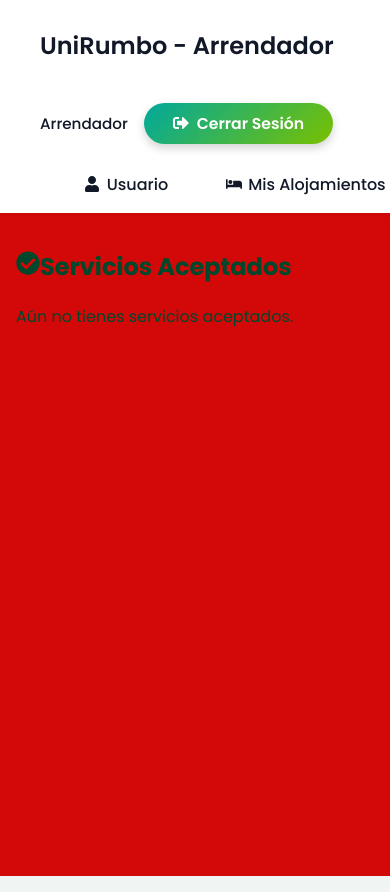
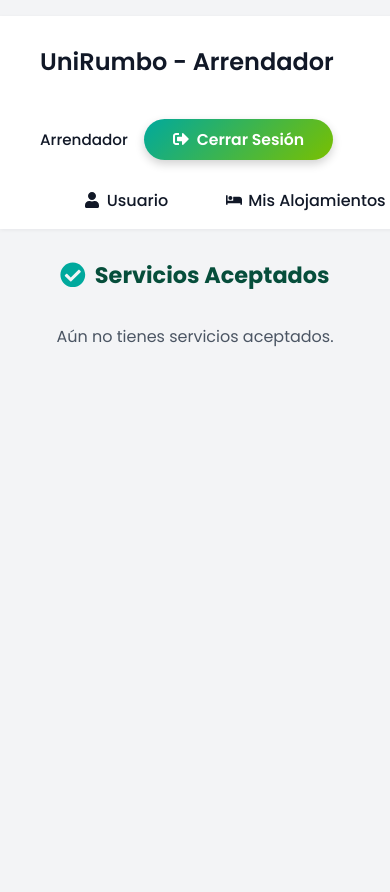
Before and after one commit to SorathDem/FrontUniRumbo, a React (Vite) app: page /servicios/1 in a window 390 px wide. Shown: the top 892 px of the page. Built offline with nearby package versions, Linux system fonts and the light colour scheme.

Commit message:
Add files via upload

```diff
--- a/src/styles/solicitudes.css
+++ b/src/styles/solicitudes.css
@@ -1,129 +1,158 @@
-/* ====== FONDO Y ESTILO GENERAL ====== */
-.page-solicitudes{
-  font-family: "Poppins", sans-serif;
+/* Página Servicios / Solicitudes aceptadas */
+
+.page-solicitudes {
   min-height: 100vh;
-  background: #d30808; /* Verde claro degradado */
-  margin: 0;
-  padding-bottom: 2rem;
-  color: #00482B;
+  padding: 1.5rem 2.5rem 2.5rem;
+  background-color: #f3f4f6; /* fondo claro, no rojo */
 }
 
-/* ====== WRAPPER ====== */
+/* Fuente global para esta vista */
+.page-solicitudes,
+.page-solicitudes * {
+  font-family: "Poppins", system-ui, -apple-system, BlinkMacSystemFont,
+    sans-serif;
+}
+
+/* Contenedor principal */
 .solicitudes-wrap {
   max-width: 1000px;
   margin: 0 auto;
-  padding: 2rem 1rem;
-  box-sizing: border-box;
 }
 
-/* ====== TITULO ====== */
-.title {
+/* Título principal */
+.solicitudes-title {
+  margin-top: 1.8rem;
+  font-size: 1.6rem;
+  font-weight: 700;
+  color: #064e3b;
   text-align: center;
-  font-size: 2rem;
-  font-weight: 700;
-  color: #00482B; /* Verde oscuro */
-  margin-bottom: 2rem;
+  display: flex;
+  align-items: center;
+  justify-content: center;
+  gap: 0.55rem;
 }
 
-/* ====== MENSAJES ====== */
-.loading,
-.empty {
-  text-align: center;
-  font-size: 1.2rem;
-  color: #00482B;
+.solicitudes-title-icon {
+  font-size: 1.6rem;
+  color: #00a99d;
 }
 
-/* ====== GRID CARDS ====== */
-.cards-2col {
-  display: grid;
-  grid-template-columns: repeat(auto-fit, minmax(300px, 1fr));
-  gap: 1.5rem;
+/* Estados: loading / vacío */
+.solicitudes-loading,
+.solicitudes-empty {
+  margin-top: 2rem;
+  text-align: center;
+  color: #4b5563;
 }
 
-/* ====== CARD SOLICITUD ====== */
-.solicitud-card {
-  background: rgba(255, 255, 255, 0.95);
-  border-radius: 15px;
-  padding: 1.5rem;
-  box-shadow: 0 4px 16px rgba(0, 0, 0, 0.15);
-  transition: transform 0.3s ease, box-shadow 0.3s ease;
+/* Grid de tarjetas */
+.cards-2col {
+  margin-top: 1.6rem;
+  display: grid;
+  grid-template-columns: repeat(auto-fit, minmax(320px, 1fr));
+  gap: 1.4rem;
 }
 
-.solicitud-card:hover {
-  transform: translateY(-5px);
-  box-shadow: 0 8px 24px rgba(0, 0, 0, 0.25);
+/* Tarjeta base */
+.solicitud-card.servicio-card {
+  background-color: #ffffff;
+  border-radius: 18px;
+  padding: 1.3rem 1.5rem 1.4rem;
+  box-shadow: 0 12px 25px rgba(15, 23, 42, 0.18);
+  border-left: 6px solid #00a99d;
 }
 
-/* ====== HEADER CARD ====== */
-.solicitud-card .head {
-  font-weight: 600;
-  font-size: 1.1rem;
+/* Cabecera de la tarjeta */
+.servicio-head {
+  display: flex;
+  align-items: center;
+  gap: 0.8rem;
   margin-bottom: 0.8rem;
-  color: #007B3E; /* Verde intermedio */
 }
 
-/* ====== LISTA DETALLES ====== */
-.solicitud-card .list {
+.servicio-icon {
+  width: 40px;
+  height: 40px;
+  border-radius: 999px;
+  display: inline-flex;
+  align-items: center;
+  justify-content: center;
+  background: linear-gradient(135deg, #00a99d, #79c000);
+  color: #ffffff;
+  font-size: 1.2rem;
+  flex-shrink: 0;
+}
+
+.servicio-head-text {
+  display: flex;
+  flex-direction: column;
+}
+
+.servicio-tipo {
+  font-size: 0.85rem;
+  font-weight: 500;
+  color: #047857;
+  text-transform: uppercase;
+  letter-spacing: 0.04em;
+}
+
+.servicio-descripcion {
+  font-size: 1rem;
+  font-weight: 600;
+  color: #111827;
+  margin-top: 2px;
+}
+
+/* Lista de datos */
+.servicio-list {
   list-style: none;
   padding: 0;
-  margin: 0 0 1rem 0;
+  margin: 0;
+  display: flex;
+  flex-direction: column;
+  gap: 0.45rem;
+  color: #374151;
+  font-size: 0.93rem;
 }
 
-.solicitud-card .list li {
-  margin-bottom: 0.5rem;
-  font-size: 0.95rem;
-  color: #00482B;
+.servicio-list li {
+  display: flex;
+  align-items: flex-start;
+  gap: 0.45rem;
 }
 
-.solicitud-card .list li strong {
-  color: #00482B;
+.servicio-list-icon {
+  margin-top: 2px;
+  color: #00a99d;
 }
 
-/* ====== ESTADOS ====== */
-.estado {
+/* Estado pill */
+.estado-pill {
+  display: inline-flex;
+  align-items: center;
+  justify-content: center;
+  padding: 0.22rem 0.8rem;
+  border-radius: 999px;
+  font-size: 0.8rem;
   font-weight: 600;
-  padding: 3px 8px;
-  border-radius: 8px;
-  color: #fff;
-  font-size: 0.85rem;
 }
 
-.estado.aceptada {
-  background-color: #79C000; /* Verde claro */
+.estado-aceptada {
+  background-color: #79c000;
+  color: #ffffff;
 }
 
-.estado.rechazada {
-  background-color: #B00020; /* Rojo oscuro para rechazadas */
-}
-
-.estado.pendiente {
-  background-color: #007B3E; /* Verde intermedio */
-}
-
-/* ====== BOTÓN CANCELAR ====== */
-.btn-cancelar {
-  display: inline-block;
-  background-color: #00482B; /* Verde oscuro */
-  color: #fff;
-  border: none;
-  padding: 8px 14px;
-  border-radius: 10px;
-  font-weight: 600;
-  cursor: pointer;
-  transition: all 0.3s ease;
-}
-
-.btn-cancelar:hover {
-  background-color: #007B3E; /* Verde intermedio */
-}
-
-/* ====== RESPONSIVE ====== */
-@media (max-width: 640px) {
-  .solicitudes-wrap {
-    padding: 1rem;
+/* Responsive */
+@media (max-width: 768px) {
+  .page-solicitudes {
+    padding: 1rem 1rem 2rem;
   }
 
-  .title {
-    font-size: 1.5rem;
+  .solicitudes-title {
+    font-size: 1.4rem;
+  }
+
+  .solicitud-card.servicio-card {
+    padding: 1.1rem 1.2rem 1.3rem;
   }
 }
```
